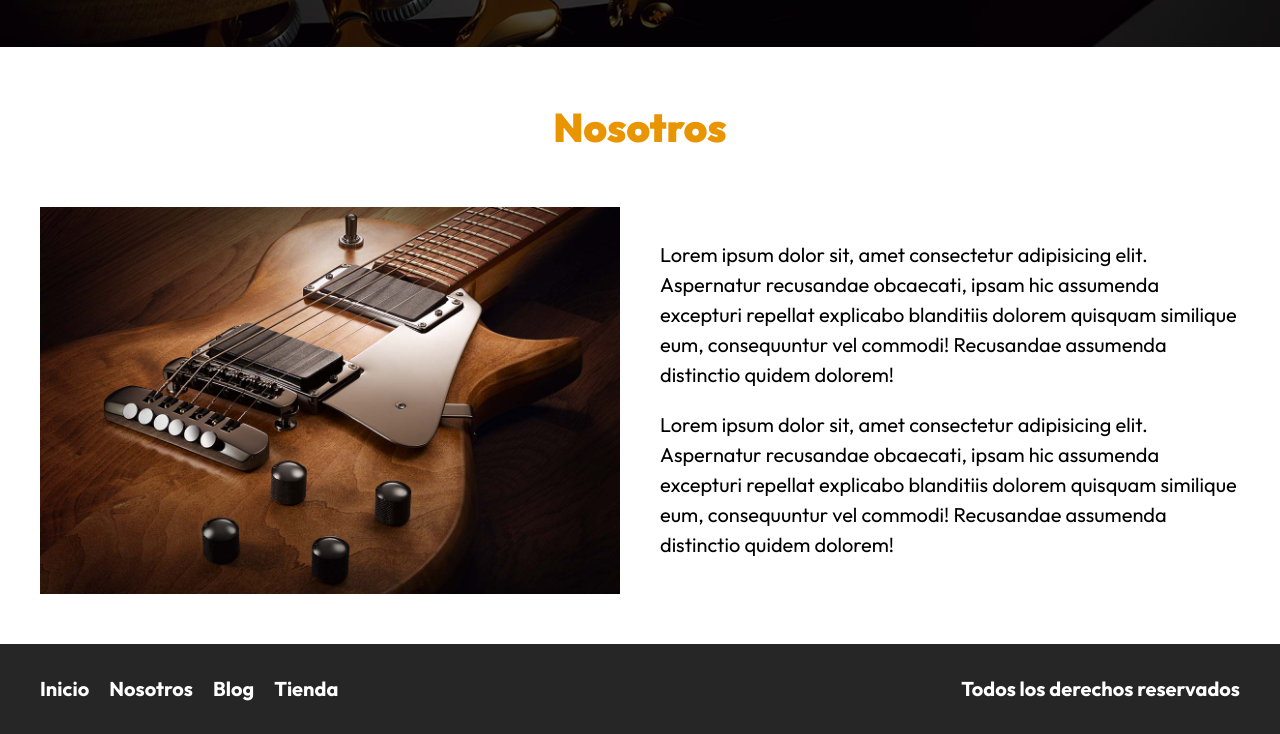
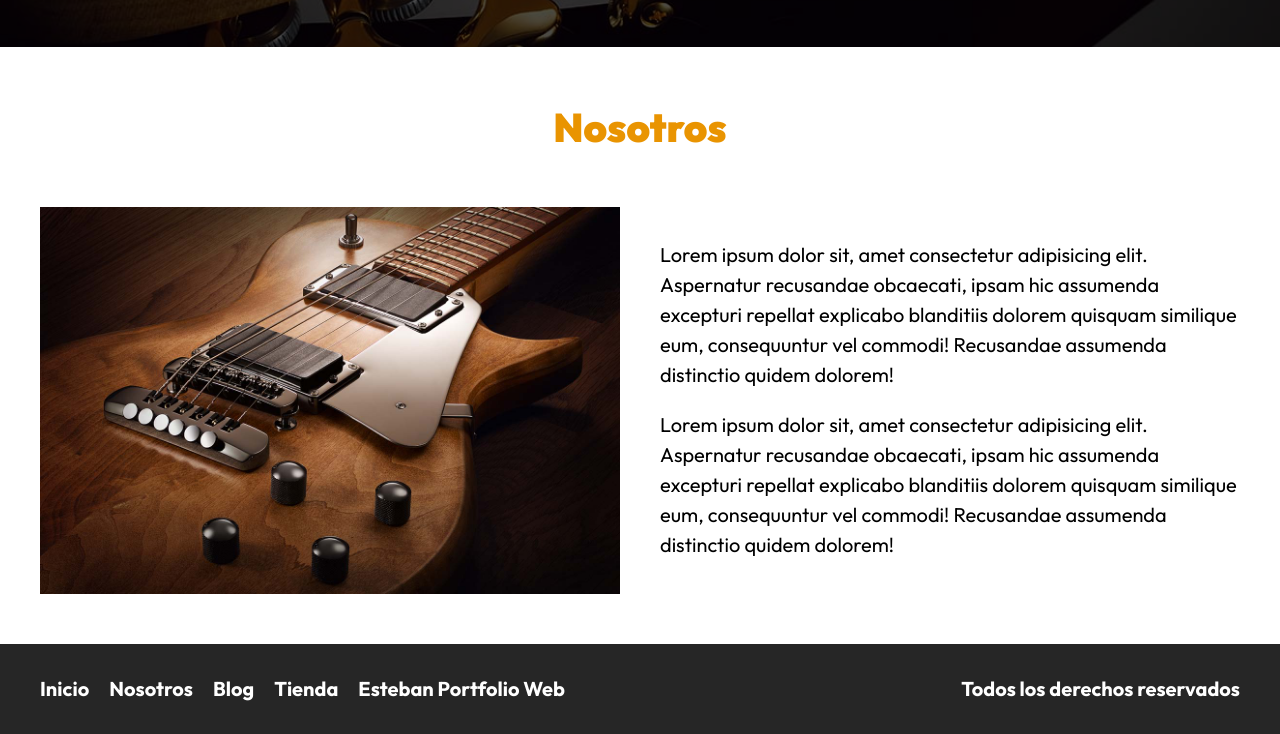
Before and after one commit to estebangimenez/GuitarStore, a plain HTML site: page nosotros.html in a window 1280 px wide. Shown: the part 423-1157 px from the top of the page. Drawn offline with Linux system fonts and the light colour scheme.

Commit message:
link_portfolio

```diff
--- a/nosotros.html
+++ b/nosotros.html
@@ -41,6 +41,7 @@
                 <p>Lorem ipsum dolor sit, amet consectetur adipisicing elit. Aspernatur recusandae obcaecati, ipsam hic assumenda excepturi repellat explicabo blanditiis dolorem quisquam similique eum, consequuntur vel commodi! Recusandae assumenda distinctio quidem dolorem!</p>
 
                 <p>Lorem ipsum dolor sit, amet consectetur adipisicing elit. Aspernatur recusandae obcaecati, ipsam hic assumenda excepturi repellat explicabo blanditiis dolorem quisquam similique eum, consequuntur vel commodi! Recusandae assumenda distinctio quidem dolorem!</p>
+
             </div>
         </div>
     </main>
@@ -52,6 +53,7 @@
                 <a class="footer__enlace" href="nosotros.html">Nosotros</a>
                 <a class="footer__enlace" href="blog.html">Blog</a>
                 <a class="footer__enlace" href="tienda.html">Tienda</a>
+                <a class="footer__enlace" href="https://estebangimenez.github.io/portfolioweb.github.io/#header">Esteban Portfolio Web</a>
             </nav>
             <p class="footer__copyright">Todos los derechos reservados</p>
         </div>
```
Also changed, not shown: base.html (+1 -0 lines), blog.html (+1 -0 lines), entrada.html (+1 -0 lines), index.html (+1 -0 lines), producto.html (+1 -0 lines), tienda.html (+1 -0 lines).
